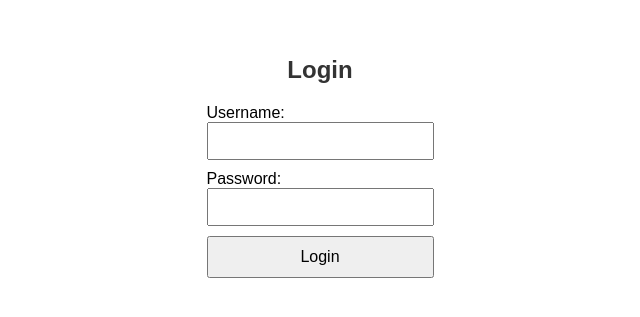
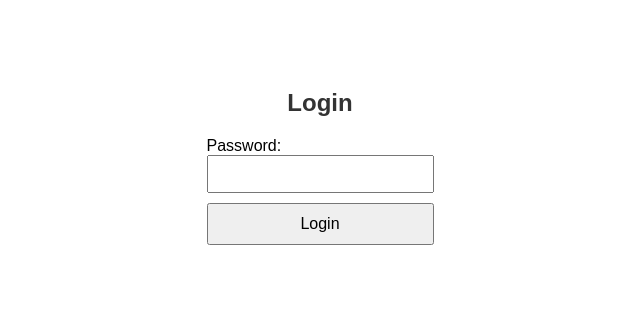
Before and after one commit to AvecBaguette/TestApp, a website: page public/login.html in a window 1280 px wide. Shown: the part 243-560 px from the top of the page, without its empty margins (320-960 px from the left). Drawn offline with Linux system fonts and the light colour scheme.

Commit message:
Update login.html

```diff
--- a/public/login.html
+++ b/public/login.html
@@ -9,8 +9,6 @@
 <body>
 <h2>Login</h2>
 <form id="loginForm">
-    <label for="username">Username:</label>
-    <input type="text" id="username" name="username" required>
     <label for="password">Password:</label>
     <input type="password" id="password" name="password" required>
     <button type="submit">Login</button>
```
